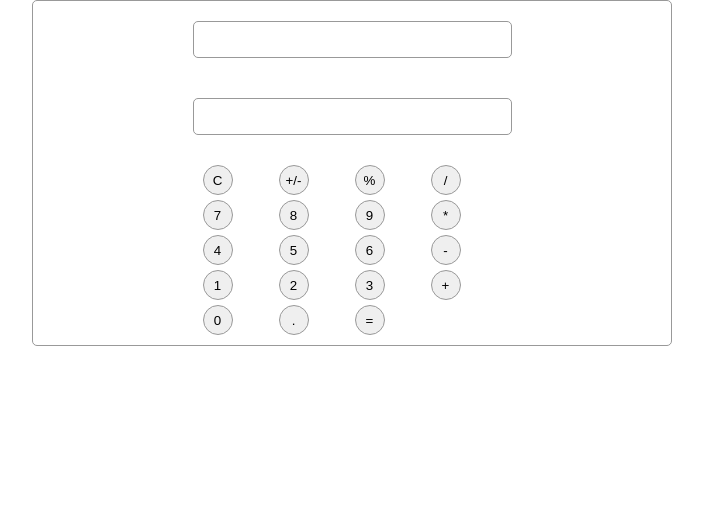
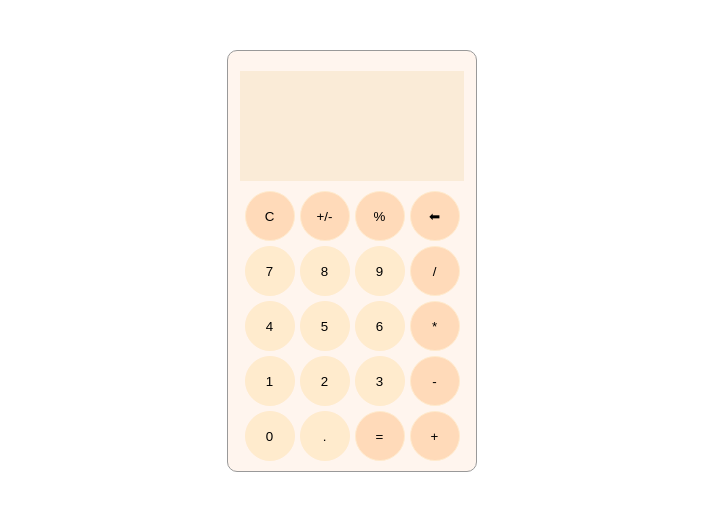
Before and after one commit to devKiratu/simple-calculator, a plain HTML site: page index.html in a window 1280 px wide. Shown: the whole page, without its empty margins (288-991 px from the left). Drawn offline with Linux system fonts and the light colour scheme.

Commit message:
version 0.1 layout done. To add functionality next

```diff
--- a/index.html
+++ b/index.html
@@ -7,9 +7,10 @@
 		<title>Calculator</title>
 	</head>
 	<body>
+		<div class="calculator-body">
 			<header>
 				<div>
-				<input type="text" id="display" />
+					<input type="text" id="display" disabled />
 				</div>
 				<div>
 					<input type="text" id="main-input" name="main-input" />
@@ -17,27 +18,29 @@
 			</header>
 			<section>
 				<div class="input-buttons">
-				<button id="clear">C</button>
-				<button id="posneg">+/-</button>
-				<button id="percent">%</button>
-				<button id="divide">/</button>
-				<button id="seven">7</button>
-				<button id="eight">8</button>
-				<button id="nine">9</button>
-				<button id="times">*</button>
-				<button id="four">4</button>
-				<button id="five">5</button>
-				<button id="six">6</button>
-				<button id="minus">-</button>
-				<button id="one">1</button>
-				<button id="two">2</button>
-				<button id="three">3</button>
-				<button id="plus">+</button>
-				<button id="zero">0</button>
-				<button id="point">.</button>
-				<button id="equals">=</button>
+					<button class="btn" id="clear" value="Escape">C</button>
+					<button class="btn" id="posneg" value="-">+/-</button>
+					<button class="btn" id="percent" value="*100">%</button>
+					<button class="btn" id="backspace" value="Backspace">⬅</button>
+					<button class="btn" id="seven" value="7">7</button>
+					<button class="btn" id="eight" value="8">8</button>
+					<button class="btn" id="nine" value="9">9</button>
+					<button class="btn" id="divide" value="/">/</button>
+					<button class="btn" id="four" value="4">4</button>
+					<button class="btn" id="five" value="5">5</button>
+					<button class="btn" id="six" value="6">6</button>
+					<button class="btn" id="times" value="*">*</button>
+					<button class="btn" id="one" value="1">1</button>
+					<button class="btn" id="two" value="2">2</button>
+					<button class="btn" id="three" value="3">3</button>
+					<button class="btn" id="minus" value="-">-</button>
+					<button class="btn" id="zero" value="0">0</button>
+					<button class="btn" id="point" value=".">.</button>
+					<button class="btn" id="equals" value="=">=</button>
+					<button class="btn" id="plus" value="+">+</button>
 				</div>
 			</section>
+		</div>
 		<script src="./index.js"></script>
 	</body>
 </html>
--- a/index.js
+++ b/index.js
@@ -0,0 +1,57 @@
+//Select all elements to use
+const one = document.querySelector("#one");
+const two = document.querySelector("#two");
+const three = document.querySelector("#three");
+const four = document.querySelector("#four");
+const five = document.querySelector("#five");
+const six = document.querySelector("#six");
+const seven = document.querySelector("#seven");
+const eight = document.querySelector("#eight");
+const nine = document.querySelector("#nine");
+const zero = document.querySelector("#zero");
+const clear = document.querySelector("#clear");
+const posneg = document.querySelector("#posneg");
+const percent = document.querySelector("#percent");
+const backspace = document.querySelector("#backspace");
+const divide = document.querySelector("#divide");
+const times = document.querySelector("#times");
+const minus = document.querySelector("#minus");
+const plus = document.querySelector("#plus");
+const equals = document.querySelector("#equals");
+const calcBtn = document.querySelectorAll(".btn");
+const inputWindow = document.querySelector("#main-input");
+const displayWindow = document.querySelector("#display");
+
+window.addEventListener("load", () => {
+	inputWindow.value = "";
+	displayWindow.value = "";
+	inputWindow.focus();
+});
+clear.addEventListener("click", () => {
+	inputWindow.value = "";
+	displayWindow.value = "";
+});
+
+backspace.addEventListener("click", () => {
+	inputWindow.value = inputWindow.value.slice(0, -1);
+});
+
+function solution() {
+	let answer = parseInt(inputWindow.value);
+	displayWindow.value = answer;
+	inputWindow.value = "";
+}
+
+calcBtn.forEach((btn) =>
+	btn.addEventListener("click", (e) => {
+		e.preventDefault();
+		console.log(btn.id);
+		if (btn.id != "clear" && btn.id != "backspace" && btn.id != "equals") {
+			inputWindow.value += btn.innerHTML;
+		}
+	})
+);
+
+equals.addEventListener("click", solution);
+
+//Assign keycodes to calc buttons
--- a/style.css
+++ b/style.css
@@ -4,26 +4,37 @@
 	box-sizing: border-box;
 }
 
-body {
+div.calculator-body {
 	margin: 0 auto;
-	width: 50vw;
+	margin-top: 50px;
+	width: 250px;
 	height: auto;
 	font-family: "Trebuchet MS", "Lucida Sans Unicode", "Lucida Grande",
 		"Lucida Sans", Arial, sans-serif;
 	text-align: center;
 	border: 1px solid #999;
-	border-radius: 5px;
+	border-radius: 10px;
+	background: seashell;
 }
 
-#main-input,
 #display {
-	width: 50%;
-	margin: 20px;
-	padding: 10px;
-	border: 1px solid #999;
-	border-radius: 5px;
+	width: 90%;
+	margin: 20px 0 0;
+	padding: 20px;
+	text-align: right;
+	background-color: antiquewhite;
+	border: hidden;
+	font-weight: bold;
+}
 
+#main-input {
+	background-color: antiquewhite;
+	width: 90%;
+	margin: 0 auto;
+	padding: 20px;
 	text-align: right;
+	border: hidden;
+	outline-style: none;
 }
 
 div.input-buttons {
@@ -31,15 +42,30 @@ div.input-buttons {
 	display: grid;
 	grid-template-columns: 1fr 1fr 1fr 1fr;
 	gap: 5px;
-	width: 50%;
+	max-width: 50%;
 	padding: 10px;
+	justify-content: center;
 }
 
 button {
-	width: 30px;
-	height: 30px;
+	border-radius: 50%;
+	width: 50px;
+	height: 50px;
 	text-align: center;
-	border: 1px solid #999;
-	border-radius: 50%;
-	/* padding: 5px; */
+	border: 1px solid blanchedalmond;
+	background-color: blanchedalmond;
+	outline-style: none;
+	cursor: pointer;
 }
+
+#clear,
+#posneg,
+#percent,
+#backspace,
+#divide,
+#times,
+#minus,
+#plus,
+#equals {
+	background-color: peachpuff;
+}
```
Lines whose indentation alone changed are shown as unchanged.
